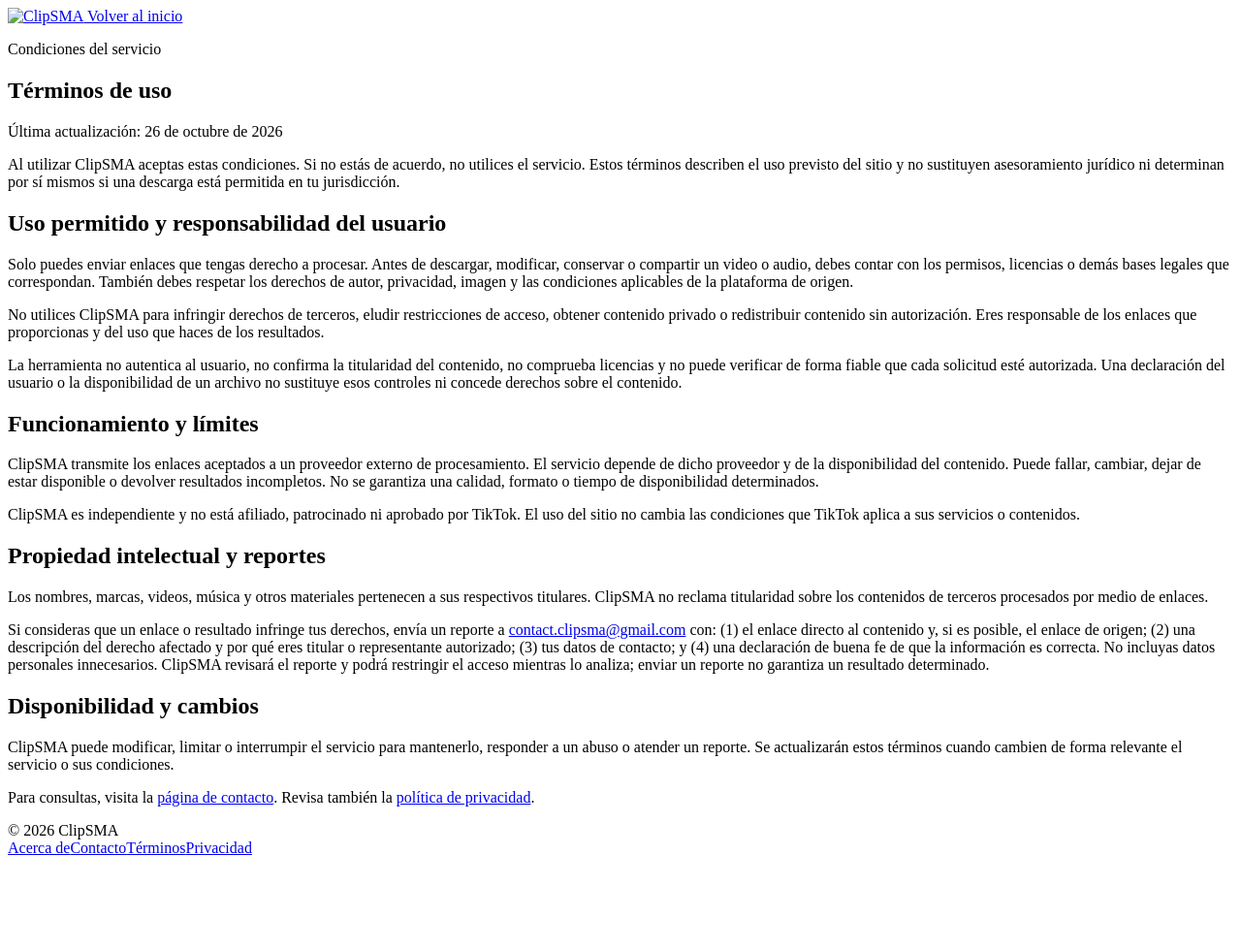
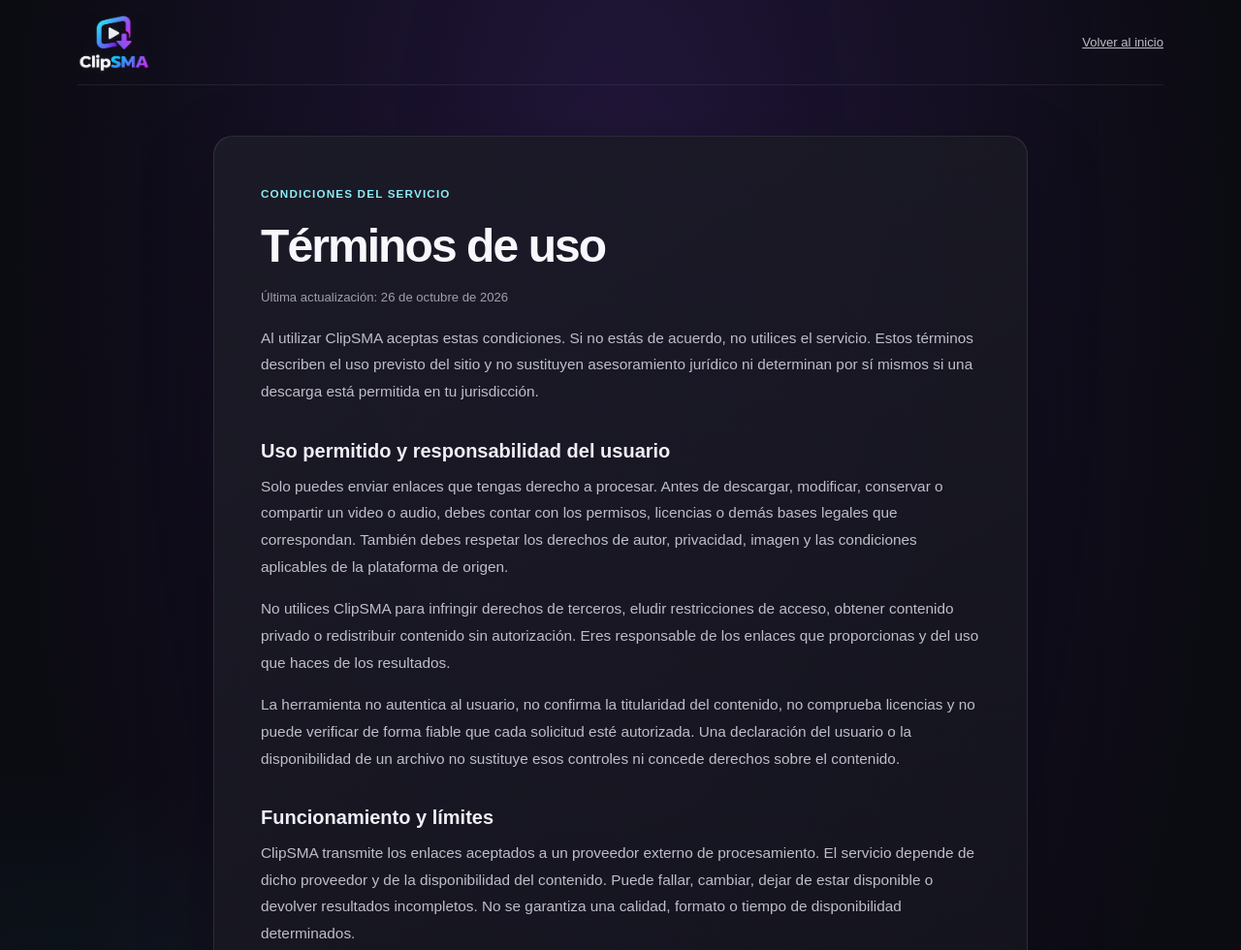
Before and after one commit to JuanCarlosVillegasDuarte743/ClipSMA, a website: page public/terms/index.html in a window 1280 px wide. Shown: the top 980 px of the page at 97% size. Before the commit the page ends 892 px from the top, so only its background shows below. Drawn offline with Linux system fonts and the light colour scheme; the site is published under a folder, as on GitHub Pages, so addresses that start at the root find nothing.

Commit message:
Se reparan los enlaces de páginas informativas

```diff
--- a/public/terms/index.html
+++ b/public/terms/index.html
@@ -7,16 +7,16 @@
   <meta name="description" content="Consulta las condiciones de uso, limitaciones y procedimiento para reportar contenido en ClipSMA." />
   <title>Términos de uso — ClipSMA</title>
   <link rel="canonical" href="https://clipsma.onrender.com/terms/" />
-  <link rel="icon" type="image/png" href="/images/ClipSMAIcon.png" />
-  <link rel="stylesheet" href="/styles/main.css" />
+  <link rel="icon" type="image/png" href="../../images/ClipSMAIcon.png" />
+  <link rel="stylesheet" href="../styles/main.css" />
 </head>
 <body>
   <div class="page-shell">
     <header class="site-header">
-      <a class="brand" href="/" aria-label="ClipSMA, inicio">
-        <img class="brand-logo" src="/images/LogoClipSMA.png" alt="ClipSMA" />
+      <a class="brand" href="../index.html" aria-label="ClipSMA, inicio">
+        <img class="brand-logo" src="../../images/LogoClipSMA.png" alt="ClipSMA" />
       </a>
-      <a class="header-note" href="/">Volver al inicio</a>
+      <a class="header-note" href="../index.html">Volver al inicio</a>
     </header>
     <main class="info-main">
       <article class="content-card">
@@ -40,13 +40,13 @@
 
         <h2>Disponibilidad y cambios</h2>
         <p>ClipSMA puede modificar, limitar o interrumpir el servicio para mantenerlo, responder a un abuso o atender un reporte. Se actualizarán estos términos cuando cambien de forma relevante el servicio o sus condiciones.</p>
-        <p>Para consultas, visita la <a href="/contact/">página de contacto</a>. Revisa también la <a href="/privacy/">política de privacidad</a>.</p>
+        <p>Para consultas, visita la <a href="../contact/index.html">página de contacto</a>. Revisa también la <a href="../privacy/index.html">política de privacidad</a>.</p>
       </article>
     </main>
     <footer class="site-footer">
       <span>© <span class="current-year"></span> ClipSMA</span>
       <nav class="footer-links" aria-label="Información del sitio">
-        <a href="/about/">Acerca de</a><a href="/contact/">Contacto</a><a href="/terms/">Términos</a><a href="/privacy/">Privacidad</a>
+        <a href="../about/index.html">Acerca de</a><a href="../contact/index.html">Contacto</a><a href="../terms/index.html">Términos</a><a href="../privacy/index.html">Privacidad</a>
       </nav>
     </footer>
   </div>
```
Also changed, not shown: public/about/index.html (+7 -7 lines), public/contact/index.html (+6 -6 lines), public/privacy/index.html (+6 -6 lines), src/server.test.js (+30 -0 lines).
